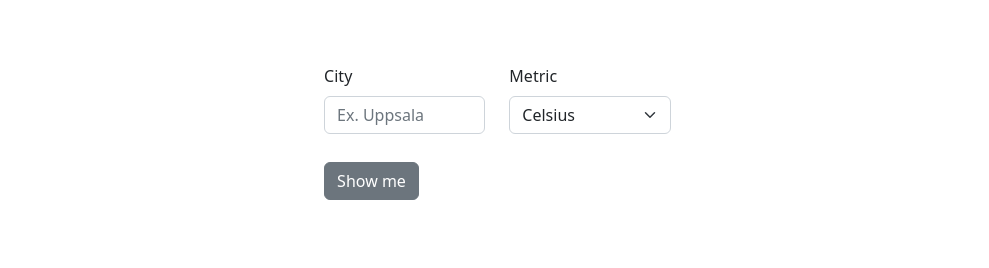
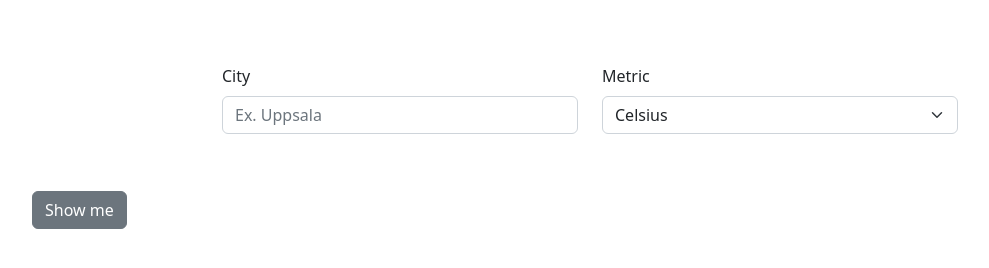
Before and after one commit to alsomeb/weather-app, a website: page index.html in a window 1280 px wide. Shown: the whole page, without its empty margins (50-1039 px from the left). Drawn offline with nearby package versions, Linux system fonts and the light colour scheme.

Commit message:
Update index.html

```diff
--- a/index.html
+++ b/index.html
@@ -11,8 +11,8 @@
     <title>Weather App</title>
 </head>
 <body class="container">
-    <div class="formen d-flex justify-content-center">
-        <form class="row" action="/" method="post">
+    <div class="formen">
+        <form class="row justify-content-center" action="/" method="post">
             <div class="col-lg-4">
             <label for="inputCity" class="form-label">City</label>
             <input type="text" class="form-control" id="inputCity" name="cityName" placeholder="Ex. Uppsala">
```
